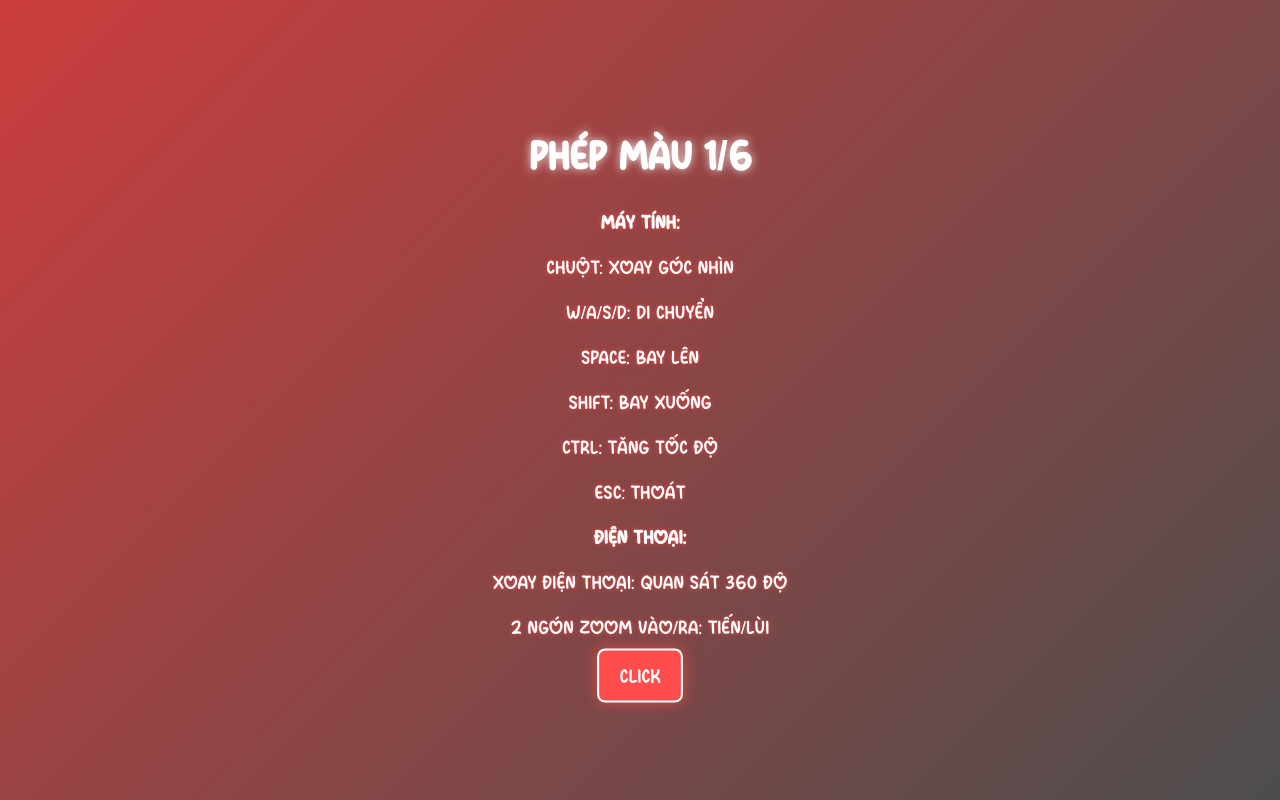
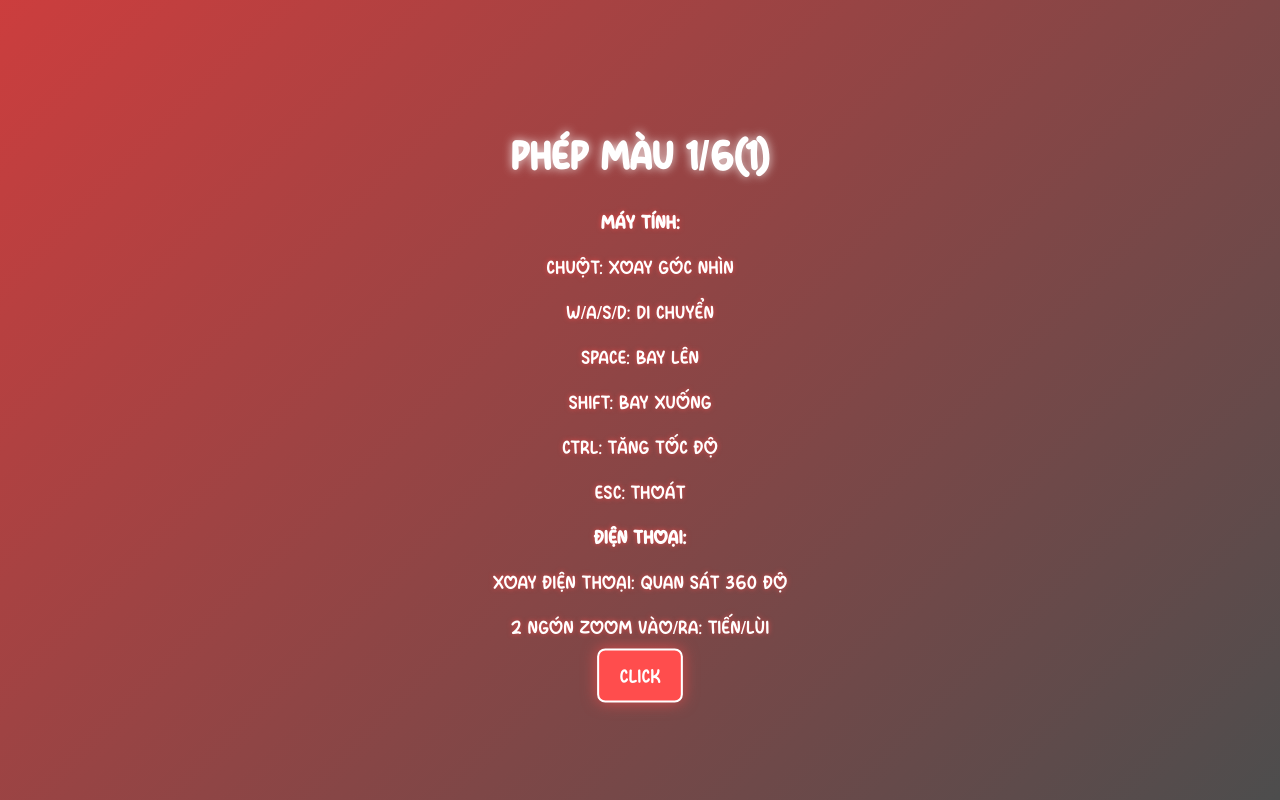
Before and after one commit to wang2k8/Ph-p-M-u, a plain HTML site: page index.html in a window 1280 px wide. Drawn offline with nearby package versions, Linux system fonts and the light colour scheme.

Commit message:
Update index.html

```diff
--- a/index.html
+++ b/index.html
@@ -89,7 +89,7 @@
 </head>
 <body>
     <div id="info-screen">
-        <h1>Phép màu 1/6</h1>
+        <h1>Phép màu 1/6(1) </h1>
         <p><strong>Máy tính:</strong></p>
         <p>Chuột: Xoay góc nhìn</p>
         <p>W/A/S/D: Di chuyển</p>
```
